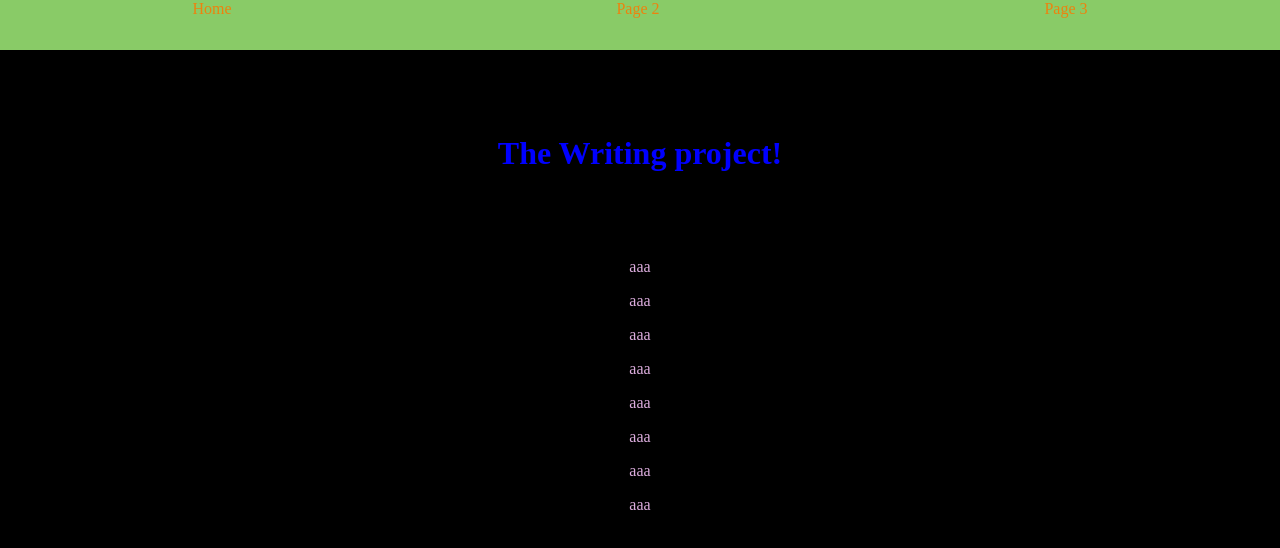
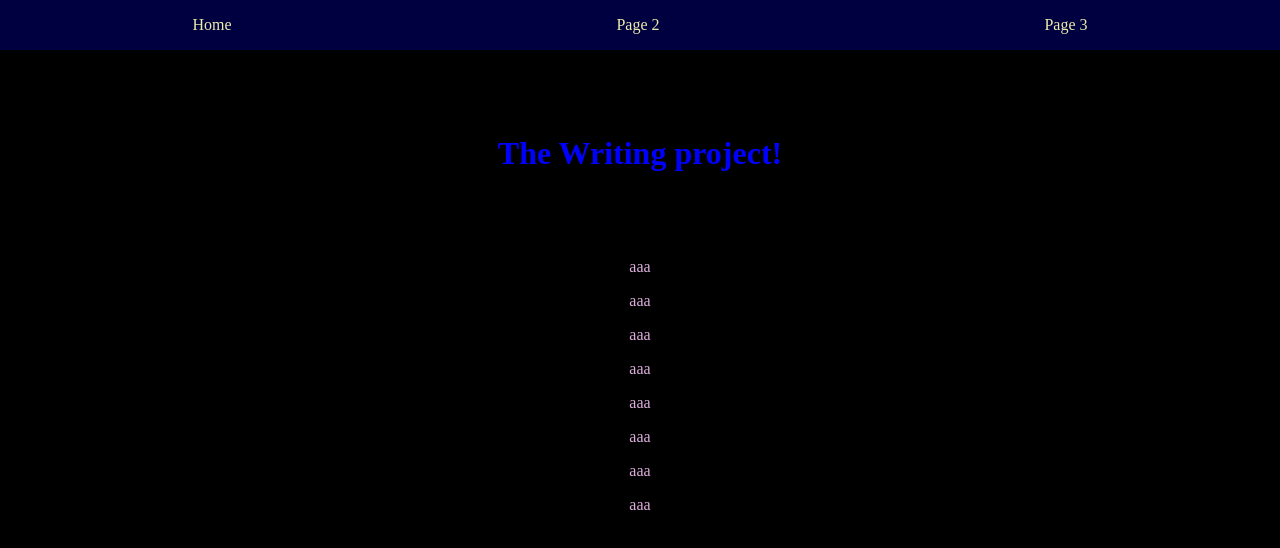
Before and after one commit to juuxi/AllofWriting, a plain HTML site: page index.html in a window 1280 px wide. Drawn offline with nearby package versions, Linux system fonts and the light colour scheme.

Commit message:
nav anchors styling

```diff
--- a/index.html
+++ b/index.html
@@ -10,7 +10,7 @@
         <script type="text/javascript">
             $(window).scroll(function(){
                 if($(this).scrollTop()>100) {
-                    $("nav").addClass("sticky");
+                    $(".navbar").addClass("sticky");
                 }
             })
         </script>
@@ -18,9 +18,9 @@
     <body>
         <header>
             <nav class="navbar">
-                <a>Home</a>
-                <a>Page 2</a>
-                <a>Page 3</a>
+                <a href="#">Home</a>
+                <a href="#">Page 2</a>
+                <a href="#">Page 3</a>
             </nav>
         </header>
         <h1>The Writing project!</h1>
@@ -33,7 +33,6 @@
             <p>aaa</p>
             <p>aaa</p>
             <p>aaa</p>
-            <section></section>
         </article>
     </body>
 </html>
--- a/styles.css
+++ b/styles.css
@@ -17,11 +17,21 @@ h1 {
 .navbar {
     display: flex;
     justify-content: space-around;
+    align-items: center;
     width: 100%;
     height: 50px;
     z-index: 999;
     color: #ed820e;
-    background-color: #89cb67;
+    background-color: #000040;
+}
+
+.navbar a {
+    text-decoration: none;
+    color: #ededab;
+}
+
+.navbar a:hover {
+    color: #00aaaa;
 }
 
 [contenteditable] {
@@ -34,14 +44,9 @@ h1 {
     padding-right: 10rem;
     display: flex;
     justify-content: center;
-    border: 0;
 }
 
 .sticky {
     top: 0;
     position: fixed;
 }
-
-section {
-    height: 500px;
-}
```
